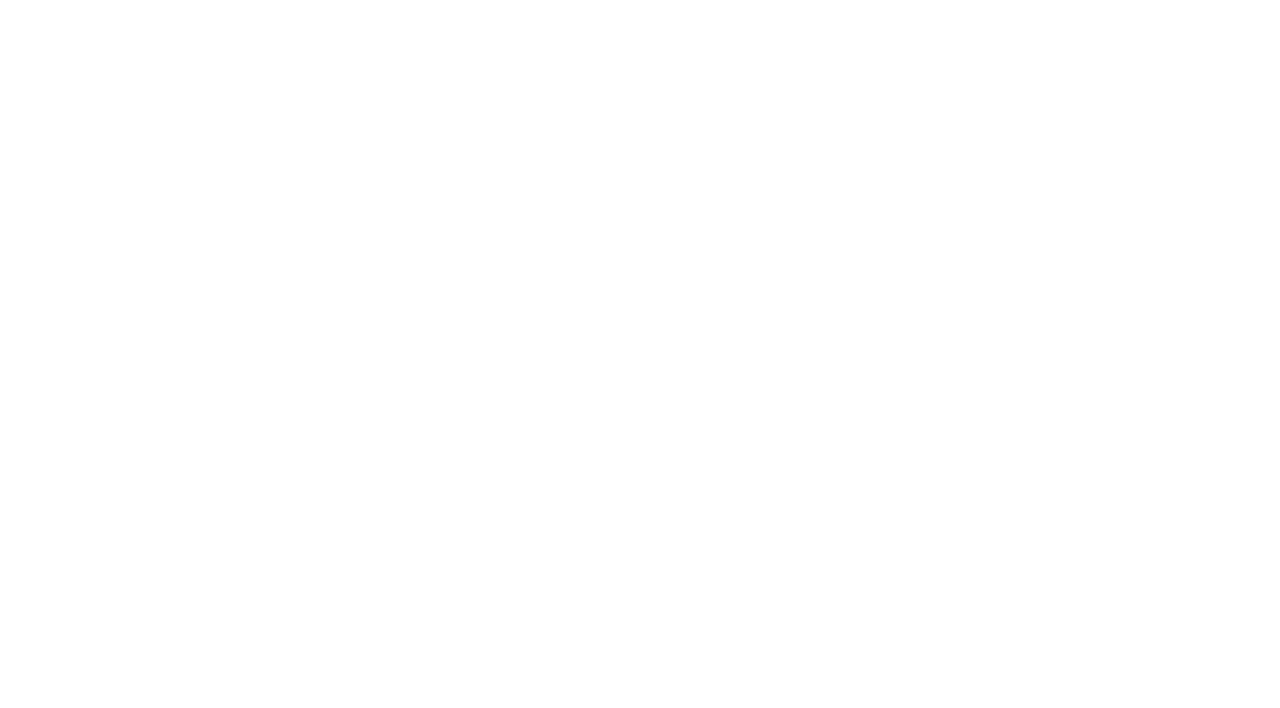
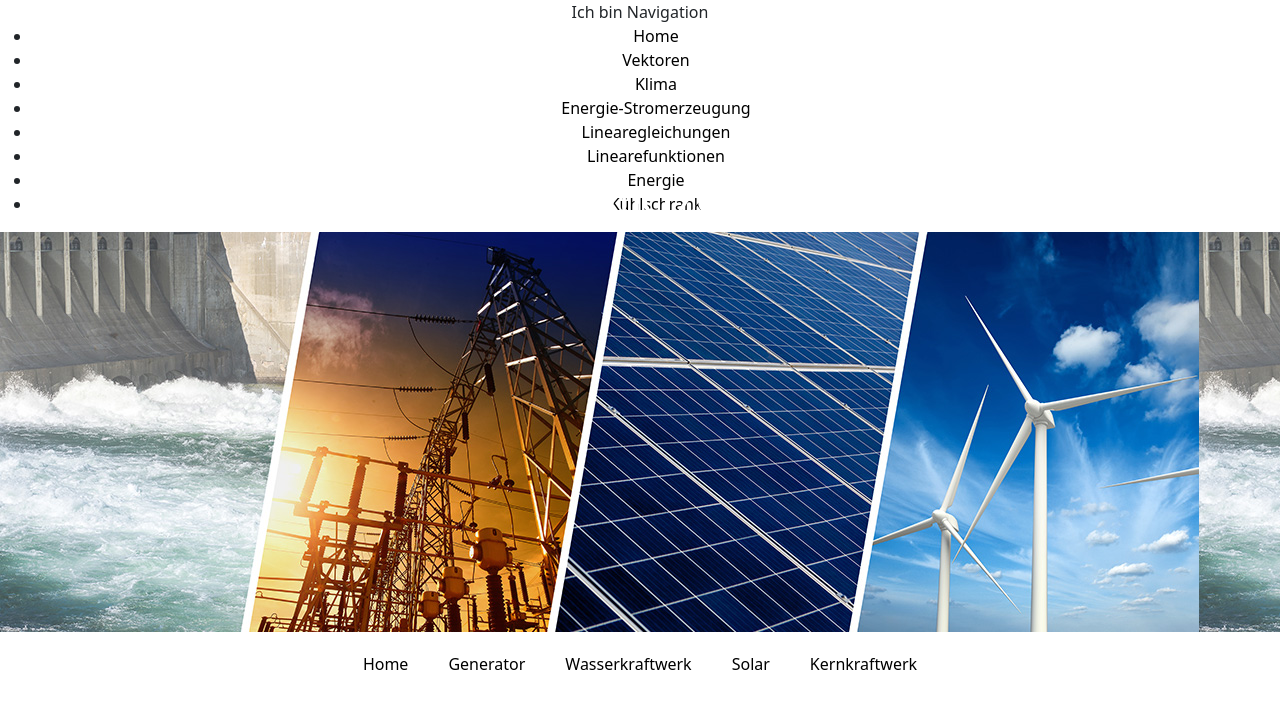
Before and after one commit to BZZ-ab20c/BZZ-ab20c.github.io, a React (Create React App) app in the folder client/: page /energie-stromerzeugung/generator in a window 1280 px wide. Before the commit this address had no page. Shown: the top 708 px of the page. Built offline with nearby package versions, Linux system fonts and the light colour scheme.

Commit message:
it kinda works

```diff
--- a/client/src/App.js
+++ b/client/src/App.js
@@ -1,15 +1,19 @@
-import React from 'react';
+import React, {Component} from 'react';
 import './App.css';
 import 'bootstrap/dist/css/bootstrap.min.css';
 import Navigation from "./components/Navigation";
+import {BrowserRouter} from "react-router-dom";
 
-function App() {
-    return (
-        <div className="container">
-            <Navigation/>
-            <h1>Website der Klasse AB20C</h1>
-        </div>
-    );
+class App extends Component {
+    render() {
+        return (
+            <BrowserRouter>
+                <div className="App">
+                    <Navigation/>
+                </div>
+            </BrowserRouter>
+        );
+    }
 }
 
 export default App;
--- a/client/src/components/Navigation.js
+++ b/client/src/components/Navigation.js
@@ -1,4 +1,14 @@
-import {Link} from "react-router-dom";
+import {Link, Route, Routes} from "react-router-dom";
+import Vektoren from "../pages/Vektoren";
+import NavItems from "../pages/energie-stromerzeugung/containers/NavItems/NavItems";
+import Klima from "../pages/Klima";
+import Linearegleichungen from "../pages/Linearegleichungen";
+import AM from "../pages/lineareGleichungenSubPages/am";
+import SUBM from "../pages/lineareGleichungenSubPages/subm";
+import LineareFunktionen from "../pages/LineareFunktionen";
+import Energie from "../pages/Energie";
+import Kuehlschrank from "../pages/Kuehlschrank";
+import Home from "../pages/energie-stromerzeugung/energie-components/Home/Home";
 
 const Navigation = () => {
     return (
@@ -8,12 +18,32 @@ const Navigation = () => {
                 <li><Link to='/'>Home</Link></li>
                 <li><Link to='/vektoren'>Vektoren</Link></li>
                 <li><Link to='/klima'>Klima</Link></li>
-                <li><Link to='/energie-stromerzeugung'>Energie-Stromerzeugung</Link></li>
+                <li><Link to='/energie-stromerzeugung/'>Energie-Stromerzeugung</Link></li>
                 <li><Link to='/linearegeleichungen'>Linearegleichungen</Link></li>
                 <li><Link to='/linearefunktionen'>Linearefunktionen</Link></li>
                 <li><Link to='/energie'>Energie</Link></li>
                 <li><Link to='/kuehlschrank'>Kühlschrank</Link></li>
             </ul>
+
+            <Routes>
+                <Route path="/" element={<Home/>}/>
+
+                <Route path="/vektoren" element={<Vektoren/>}/>
+
+                <Route path="/klima" element={<Klima/>}/>
+
+                <Route path="/energie-stromerzeugung/*" element={<NavItems/>}/>
+
+                <Route path="/linearegeleichungen" element={<Linearegleichungen/>}/>
+                <Route path="/linearegeleichungen/AM" element={<AM/>}/>
+                <Route path="/linearegeleichungen/SUBM" element={<SUBM/>}/>
+
+                <Route path="/linearefunktionen" element={<LineareFunktionen/>}/>
+
+                <Route path="/energie" element={<Energie/>}/>
+
+                <Route path="/kuehlschrank" element={<Kuehlschrank/>}/>
+            </Routes>
         </div>
     );
 }
--- a/client/src/index.js
+++ b/client/src/index.js
@@ -2,50 +2,10 @@ import React from 'react';
 import ReactDOM from 'react-dom';
 import './index.css';
 import App from './App';
-import {BrowserRouter, Route, Routes} from "react-router-dom";
-import Vektoren from "./pages/Vektoren";
-import EnergieStromerzeugung from "./pages/energie-stromerzeugung/containers/NavItems/NavItems";
-import Klima from "./pages/Klima";
-import Linearegleichungen from "./pages/Linearegleichungen";
-import AM from "./pages/lineareGleichungenSubPages/am";
-import SUBM from "./pages/lineareGleichungenSubPages/subm";
-import Energie from "./pages/Energie";
-import Kuehlschrank from "./pages/Kuehlschrank";
-import LineareFunktionen from "./pages/LineareFunktionen";
-import {Kernkraftwerk} from "./pages/energie-stromerzeugung/energie-components/Kernkraftwerk/Kernkraftwerk";
-import {Solar} from "./pages/energie-stromerzeugung/energie-components/Solar/Solar";
-import {Wasserkraftwerk} from "./pages/energie-stromerzeugung/energie-components/Wasserkraftwerk/Wasserkraftwerk";
-import {Generator} from "./pages/energie-stromerzeugung/energie-components/Generator/Generator";
-import Home from "./pages/energie-stromerzeugung/energie-components/Home/Home";
 
 ReactDOM.render(
     <React.StrictMode>
-        <BrowserRouter>
-            <Routes>
-                <Route path="/" element={<App/>}/>
-
-                <Route path="/vektoren" element={<Vektoren/>}/>
-
-                <Route path="/energie-stromerzeugung/" element={<Home/>}/>
-                {/*<Route path="/energie-stromerzeugung/kernkraftwerk" element={<Kernkraftwerk/>}/>*/}
-                {/*<Route path="/energie-stromerzeugung/solar" element={<Solar/>}/>*/}
-                {/*<Route path="/energie-stromerzeugung/wasserkraftwerk" element={<Wasserkraftwerk/>}/>*/}
-                {/*<Route path="/energie-stromerzeugung/generator" element={<Generator/>}/>*/}
-                {/*<Route path="/energie-stromerzeugung/home" element={<Home/>}/>*/}
-
-                <Route path="/klima" element={<Klima/>}/>
-
-                <Route path="/linearegeleichungen" element={<Linearegleichungen/>}/>
-                <Route path="/linearegeleichungen/AM" element={<AM/>}/>
-                <Route path="/linearegeleichungen/SUBM" element={<SUBM/>}/>
-
-                <Route path="/linearefunktionen" element={<LineareFunktionen/>}/>
-
-                <Route path="/energie" element={<Energie/>}/>
-
-                <Route path="/kuehlschrank" element={<Kuehlschrank/>}/>
-            </Routes>
-        </BrowserRouter>
+        <App/>
     </React.StrictMode>,
     document.getElementById('root')
 );
--- a/client/src/pages/Energie.js
+++ b/client/src/pages/Energie.js
@@ -1,7 +1,6 @@
 import 'bootstrap/dist/css/bootstrap.min.css';
 import '../styles/energie/style.css'
 import '../styles/energie/EnergieStyle.css'
-import Navigation from "../components/Navigation";
 import titleImage from "../img/energie/titleImage.jpg";
 import bewegungsEnergie from "../img/energie/bewegungsEnergieImage.png";
 import verbrennungsProzessImage from "../img/energie/verbrennungsprozesseImage.jpg";
@@ -15,7 +14,6 @@ const Energie = () => {
 
     return (
         <div>
-            <Navigation/>
             <div className="container d-flex flex-column align-items-center justify-content-center">
                 <div className="title-section">
                     <img draggable="false" src={titleImage} alt={"Bild zur darstellung der Energie"}
--- a/client/src/pages/Klima.js
+++ b/client/src/pages/Klima.js
@@ -1,4 +1,3 @@
-import Navigation from "../components/Navigation";
 import 'bootstrap/dist/css/bootstrap.min.css';
 import '../styles/klima/style.css'
 import ClimateChange from "../img/klima/climate-change.png";
@@ -6,7 +5,6 @@ import ClimateChange from "../img/klima/climate-change.png";
 const Klima = () => {
     return (
         <div className="container">
-            <Navigation/>
             {/*Grid*/}
             <div className="container d-flex justify-content-center" style={{padding: '24px'}}>
                 <h1>Klima</h1>
--- a/client/src/pages/Kuehlschrank.js
+++ b/client/src/pages/Kuehlschrank.js
@@ -3,7 +3,6 @@ import React from 'react';
 import kuehlschrankZu from "../img/kuehlschrank/KühlschrankZu.jpg";
 import kuehlschrankOffen from "../img/kuehlschrank/KühlschrankOffen.jpg";
 import imagineSelberZeichne from "../img/kuehlschrank/ImagineSelberZeichne.jpg";
-import Navigation from "../components/Navigation";
 
 function closeFridge() {
     document.getElementById('myImage').setAttribute('src', kuehlschrankZu);
@@ -18,8 +17,6 @@ function openFridge() {
 const Kuehlschrank = () => {
     return (
         <div>
-            <Navigation/>
-
             <div className="container d-flex flex-column align-items-center justify-content-center">
                 <div className="title-section">
                     <h1>Kühlschrank</h1>
--- a/client/src/pages/LineareFunktionen.js
+++ b/client/src/pages/LineareFunktionen.js
@@ -1,9 +1,6 @@
-import Navigation from "../components/Navigation";
-
 const LineareFunktionen = () => {
     return (
         <div>
-            <Navigation/>
             <div className={"container"}>
                 <h1>Theorie Lineare-Funktionen / Geradengleichungen</h1>
                 <p>Legende:
@@ -16,7 +13,7 @@ const LineareFunktionen = () => {
                 </p>
             </div>
 
-            <div style={{height: "100vh"} }>
+            <div style={{height: "100vh"}}>
                 <iframe title={"Lineare Funktionen"} src={'https://bzz-ab20c.github.io/'}
                         style={{width: "100%", height: "100%"}}/>
             </div>
--- a/client/src/pages/Vektoren.js
+++ b/client/src/pages/Vektoren.js
@@ -1,11 +1,9 @@
-import Navigation from "../components/Navigation";
 import 'bootstrap/dist/css/bootstrap.min.css';
 import ClimateChange from "../img/klima/climate-change.png";
 
 const Vektoren = () => {
     return (
         <div className={"container"}>
-            <Navigation/>
             <div className="container d-flex justify-content-center" style={{padding: '24px'}}>
                 <h1>Klima</h1>
             </div>
--- a/client/src/pages/energie-stromerzeugung/containers/NavItems/NavItems.js
+++ b/client/src/pages/energie-stromerzeugung/containers/NavItems/NavItems.js
@@ -1,13 +1,13 @@
 import React, {Component} from 'react';
 import {NavLink, Route, Routes} from 'react-router-dom';
 import {Row} from 'react-bootstrap';
-import Home from '../../energie-components/Home/Home';
 import {Generator} from '../../energie-components/Generator/Generator';
 import {Solar} from '../../energie-components/Solar/Solar';
 import {Kernkraftwerk} from '../../energie-components/Kernkraftwerk/Kernkraftwerk';
 import {Wasserkraftwerk} from '../../energie-components/Wasserkraftwerk/Wasserkraftwerk';
 
 import './NavItems.css';
+import Home from "../../energie-components/Home/Home";
 
 class NavItems extends Component {
 
@@ -20,8 +20,7 @@ class NavItems extends Component {
                     <nav>
                         <ul>
                             <li><NavLink
-                                to="/energie-stromerzeugung/home/"
-                                exact
+                                to="/energie-stromerzeugung/"
                                 activeStyle={{
                                     color: '#fa923f',
                                     textDecoration: 'underline'
@@ -54,10 +53,11 @@ class NavItems extends Component {
                     </nav>
                 </header>
                 <Routes>
-                    <Route path="/energie-stromerzeugung/kernkraftwerk" element={<Kernkraftwerk/>}/>
-                    <Route path="/energie-stromerzeugung/solar" element={<Solar/>}/>
-                    <Route path="/energie-stromerzeugung/wasserkraftwerk" element={<Wasserkraftwerk/>}/>
-                    <Route path="/energie-stromerzeugung/generator" element={<Generator/>}/>
+                    <Route path="/energie-stromerzeugung/" element={<Home/>}/>
+                    <Route path="/energie-stromerzeugung/kernkraftwerk/" element={<Kernkraftwerk/>}/>
+                    <Route path="/energie-stromerzeugung/solar/" element={<Solar/>}/>
+                    <Route path="/energie-stromerzeugung/wasserkraftwerk/" element={<Wasserkraftwerk/>}/>
+                    <Route path="/energie-stromerzeugung/generator/" element={<Generator/>}/>
                 </Routes>
                 <Row className="Footer">
                 </Row>
```
Also changed, not shown: client/src/pages/Linearegleichungen.js (+23 -13 lines).
